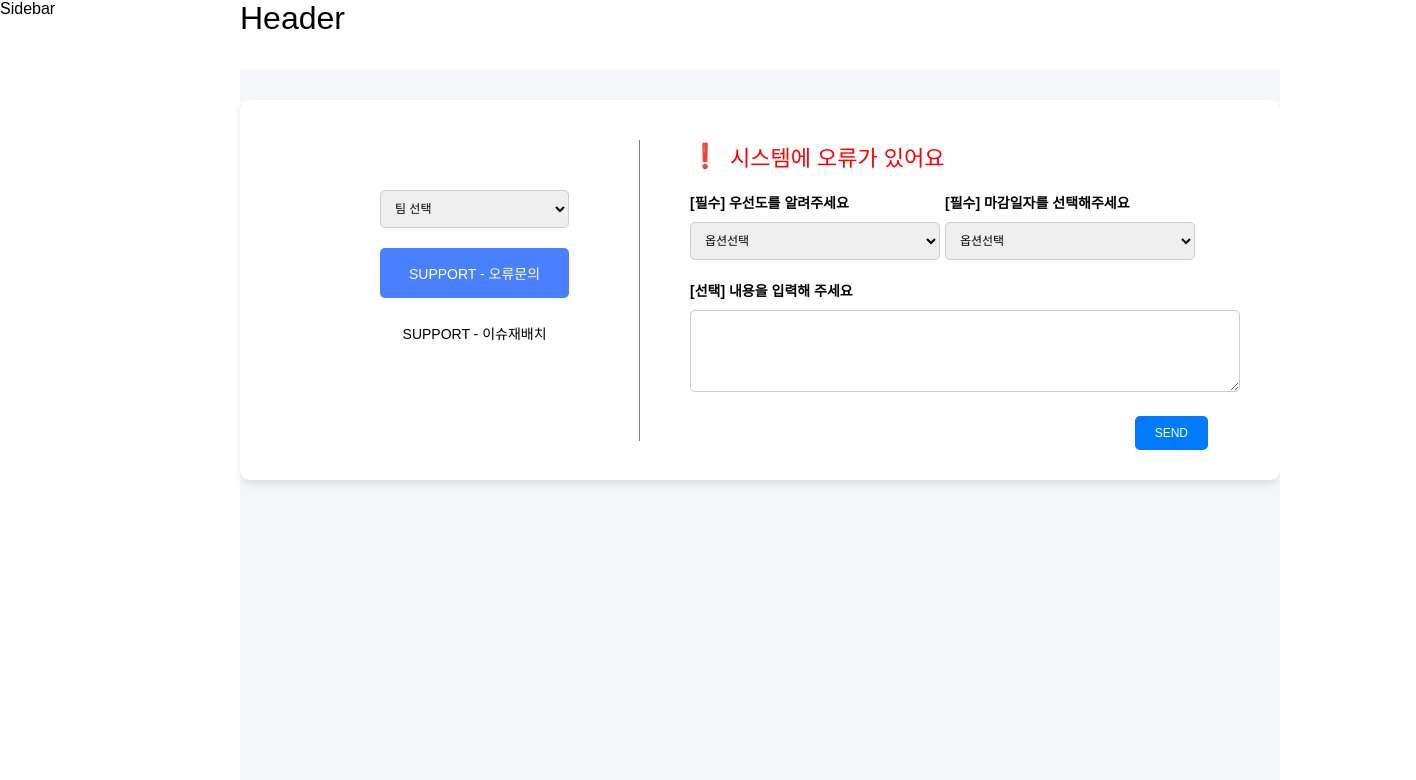
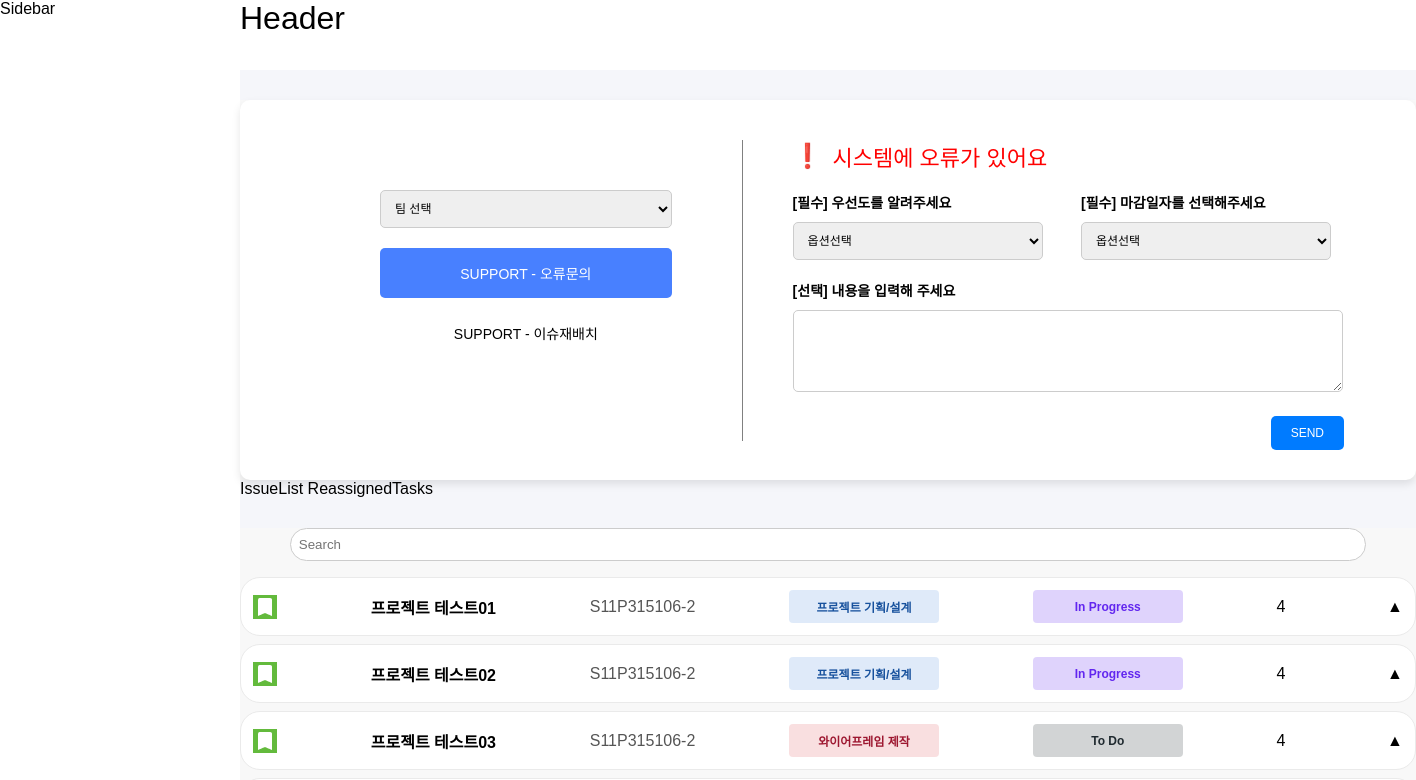
Before and after one commit to won-ee/CO-RE, a React (Vite) app in the folder frontend/: page / in a window 1280 px wide. Shown: the top 780 px of the page, 1416 px wide, since content can reach past the window. Built offline with nearby package versions, Linux system fonts and the light colour scheme.

Commit message:
:sparkles: 이슈리스트 UI/UX 완성(S11P31S106-28)

```diff
--- /dev/null
+++ b/frontend/src/components/card/CardIsuue.styled.ts
@@ -0,0 +1,108 @@
+import styled from "styled-components";
+
+interface TaskStatusProps {
+    status: string;
+  }
+export const TaskContainer = styled.div`
+  display: flex;
+  justify-content: center;
+  align-items: center;
+`;
+
+export const TaskItem = styled.div`
+  display: flex;
+  justify-content: space-between;
+  align-items: center;
+  width: 1150px;
+  padding: 12px;
+  background-color: #fff;
+  border: 1px solid #eaeaea;
+  margin-bottom: 8px;
+  border-radius: 20px;
+`;
+
+export const TaskName = styled.div`
+  font-weight: bold;
+`;
+
+export const TaskId = styled.div`
+  color: #555;
+`;
+
+export const TaskTitleBox = styled.div<TaskStatusProps>`
+  display: flex;
+  justify-content: center;
+  align-items: center;
+  border-radius: 4px;
+  height: 33px;
+  width: 150px;
+  font-size: 12px;
+  font-weight: bold;
+  color: ${(props) => {
+    switch (props.status) {
+      case '프로젝트 기획/설계':
+        return '#17519D';
+      case '와이어프레임 제작':
+        return '#9D1730';
+      case '아이디어 회의':
+        return '#4A9D17';
+      default:
+        return
+    }
+  }};;
+  background-color: ${(props) => {
+    switch (props.status) {
+      case '프로젝트 기획/설계':
+        return 'rgba(96, 151, 223, 0.2)';
+      case '와이어프레임 제작':
+        return 'rgba(223, 96, 100, 0.2)';
+      case '아이디어 회의':
+        return 'rgba(99, 186, 60, 0.2)';
+      default:
+        return 'rgba(204, 204, 204, 0.2)';
+    }
+  }};
+`;
+
+export const TaskStatusBox = styled.div<TaskStatusProps>`
+    display: flex;
+  justify-content: center;
+  align-items: center;
+  border-radius: 4px;
+  height: 33px;
+  width: 150px;
+  font-size: 12px;
+  font-weight: bold;
+  color: ${(props) => {
+    switch (props.status) {
+      case 'In Progress':
+        return '#6226EF';
+      case 'To Do':
+        return '#202A30';
+      case 'DONE':
+        return '#00B69B';
+      default:
+        return '#ccc';
+    }
+  }};
+  background-color: ${(props) => {
+    switch (props.status) {
+      case 'In Progress':
+        return 'rgba(98, 38, 239, 0.2)';
+      case 'To Do':
+        return 'rgba(32, 42, 48, 0.2)';
+      case 'DONE':
+        return 'rgba(0, 192, 155, 0.2)';
+      default:
+        return '#ccc';
+    }
+  }};
+`;
+
+export const Comment = styled.span`
+  margin-right: 8px;
+`;
+
+export const Arrow = styled.span`
+  cursor: pointer;
+`;
--- /dev/null
+++ b/frontend/src/components/card/CardIsuue.tsx
@@ -0,0 +1,28 @@
+import React from 'react'
+import { Arrow, Comment, TaskContainer, TaskId, TaskItem, TaskName, TaskStatusBox, TaskTitleBox } from './CardIsuue.styled';
+import tastimg from '../../assets/task.png'
+
+interface CardIsuueProps{
+    task: { name: string; id: string; title: string; status: string; comment: string; priority: string; };
+    index: number;
+}
+
+const CardIsuue:React.FC<CardIsuueProps> = ({task,index}) => {
+  return (
+    <>
+        <TaskContainer>
+            <TaskItem key={index}>
+                <img src={tastimg} alt="" />
+                <TaskName>{task.name}</TaskName>
+                <TaskId>{task.id}</TaskId>
+                <TaskTitleBox status={task.title}>{task.title}</TaskTitleBox>
+                <TaskStatusBox status={task.status}>{task.status}</TaskStatusBox>
+                <Comment>{task.comment}</Comment>
+                <Arrow>▲</Arrow>
+            </TaskItem>
+        </TaskContainer>
+    </>
+  )
+}
+
+export default CardIsuue
--- /dev/null
+++ b/frontend/src/components/section/SectionIssueList.styled.ts
@@ -0,0 +1,20 @@
+import styled from "styled-components";
+
+export const Container = styled.div`
+  width: 100%;
+  background-color: #f8f8f8;
+`;
+
+export const Header = styled.div`
+  display: flex;
+  justify-content: center;
+  align-items: center;
+  padding-bottom: 16px;
+`;
+
+export const SearchInput = styled.input`
+  padding: 8px;
+  width: 90%;
+  border: 1px solid #ccc;
+  border-radius: 19px;
+`;
--- /dev/null
+++ b/frontend/src/components/section/SectionIssueList.tsx
@@ -0,0 +1,27 @@
+import React from 'react'
+import CardIsuue from '../card/CardIsuue'
+import { Container, Header, SearchInput, TaskList } from './SectionIssueList.styled';
+
+const SectionIssueList = () => {
+    const tasks = [
+        { name: '프로젝트 테스트01', id: 'S11P315106-2', title:'프로젝트 기획/설계', status: 'In Progress', comment: '4', priority: 'high' },
+        { name: '프로젝트 테스트02', id: 'S11P315106-2', title:'프로젝트 기획/설계', status: 'In Progress', comment: '4', priority: 'high' },
+        { name: '프로젝트 테스트03', id: 'S11P315106-2', title:'와이어프레임 제작', status: 'To Do', comment: '4', priority: 'low' },
+        { name: '프로젝트 테스트04', id: 'S11P315106-2', title:'와이어프레임 제작', status: 'To Do', comment: '4', priority: 'high' },
+        { name: '프로젝트 테스트05', id: 'S11P315106-2', title:'아이디어 회의', status: 'DONE', comment: '4', priority: 'middle' },
+      ];
+  return (
+    <>
+        <Container>
+        <Header>
+            <SearchInput placeholder="Search" />
+        </Header>
+        {tasks.map((task, index) => (
+            <CardIsuue task={task} index={index}/>
+        ))}
+        </Container>
+    </>
+  )
+}
+
+export default SectionIssueList
--- /dev/null
+++ b/frontend/src/components/tab/TabIssueReassigned.tsx
@@ -0,0 +1,9 @@
+import React from 'react'
+
+const TabIssueReassigned = () => {
+  return (
+    <div>IssueList       ReassignedTasks</div>
+  )
+}
+
+export default TabIssueReassigned
--- a/frontend/src/pages/IssuePage.style.ts
+++ b/frontend/src/pages/IssuePage.style.ts
@@ -74,3 +74,12 @@ export const Line = styled.div`
   padding:0.3px ;
   margin-left: 50px;
 `;
+
+export const IssueContainer = styled.div`
+  display: flex;
+  justify-content: center;
+  align-items: center;
+  margin-left: 0px;
+  margin-top: 30px;
+  background-color: #f9f9f9;
+`;
--- a/frontend/src/pages/IssuePage.tsx
+++ b/frontend/src/pages/IssuePage.tsx
@@ -1,7 +1,9 @@
 import React, { useState } from 'react'
-import SectionErrorInquiry from '../components/SectionErrorInquiry'
-import { ErrorInquiryButton,RelocationButton, FormContainer, FormWrapper, LeftSection, SelectInput,Line } from './IssuePage.style'
-import SectionIssueRelocation from '../components/SectionIssueRelocation';
+import SectionErrorInquiry from '../components/section/SectionErrorInquiry'
+import { ErrorInquiryButton,RelocationButton, FormContainer, FormWrapper, LeftSection, SelectInput,Line, IssueContainer } from './IssuePage.style'
+import SectionIssueRelocation from '../components/section/SectionIssueRelocation';
+import SectionIssueList from '../components/section/SectionIssueList';
+import TabIssueReassigned from '../components/tab/TabIssueReassigned';
 
 function IssuePage() {
   const [selectSection,setSelectSection] = useState(true)
@@ -32,6 +34,10 @@ function IssuePage() {
           {selectSection ? <SectionErrorInquiry /> : <SectionIssueRelocation />}
         </FormWrapper>
       </FormContainer>
+      <TabIssueReassigned/>
+      <IssueContainer>
+        <SectionIssueList/>
+      </IssueContainer>
     </>
   )
 }
```
Also changed, not shown: frontend/src/assets/task.png (added), frontend/src/components/section/SectionErrorInquiry.styled.ts (renamed from frontend/src/components/SectionErrorInquiry.styled.ts), frontend/src/components/section/SectionErrorInquiry.tsx (renamed from frontend/src/components/SectionErrorInquiry.tsx), frontend/src/components/section/SectionIssueRelocation.styled.ts (renamed from frontend/src/components/SectionIssueRelocation.styled.ts), frontend/src/components/section/SectionIssueRelocation.tsx (renamed from frontend/src/components/SectionIssueRelocation.tsx), 1 other file (tests, documents, lock files or other folders).
